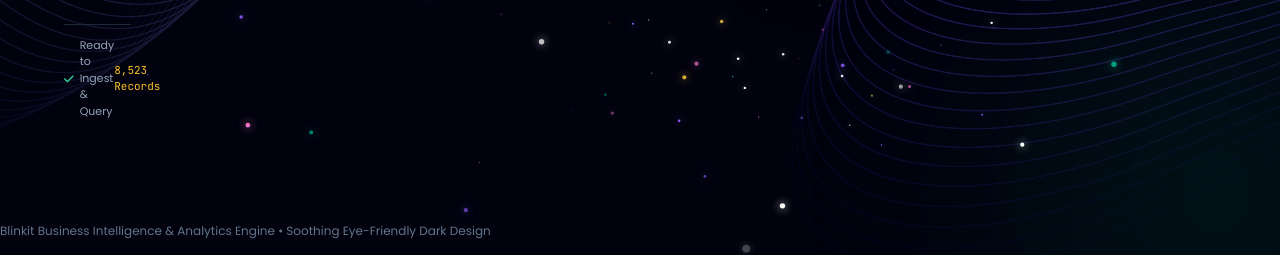
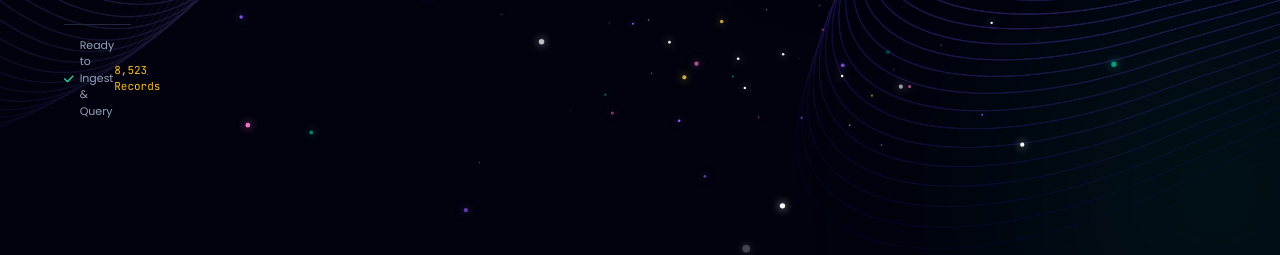
Before and after one commit to akshaysharma2005/Blinkit-Data-Analysis-SQL, a Flask app: page / in a window 1280 px wide. Shown: the part 545-800 px from the top of the page. Run offline with Flask 3, Linux system fonts and the light colour scheme; data comes from the database, SQL or seed files in the repository; some libraries are stand-ins or nearby versions.

Commit message:
Remove bottom footer note from login page

```diff
--- a/templates/index.html
+++ b/templates/index.html
@@ -163,11 +163,6 @@
         </div>
       </div>
 
-    </div>
-
-    <!-- Page Bottom Note -->
-    <div class="absolute bottom-4 text-center text-xs text-slate-500 z-10">
-      Blinkit Business Intelligence & Analytics Engine • Soothing Eye-Friendly Dark Design
     </div>
   </div>
 
```
